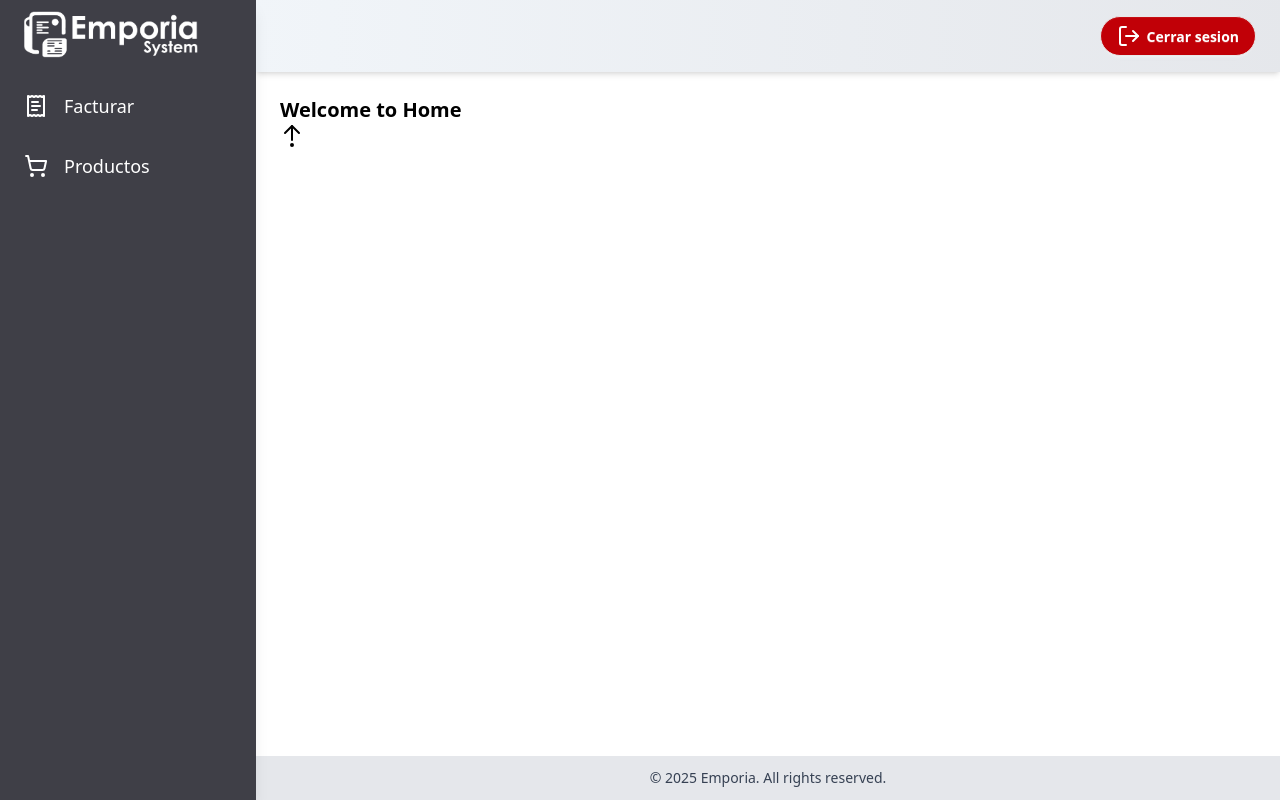
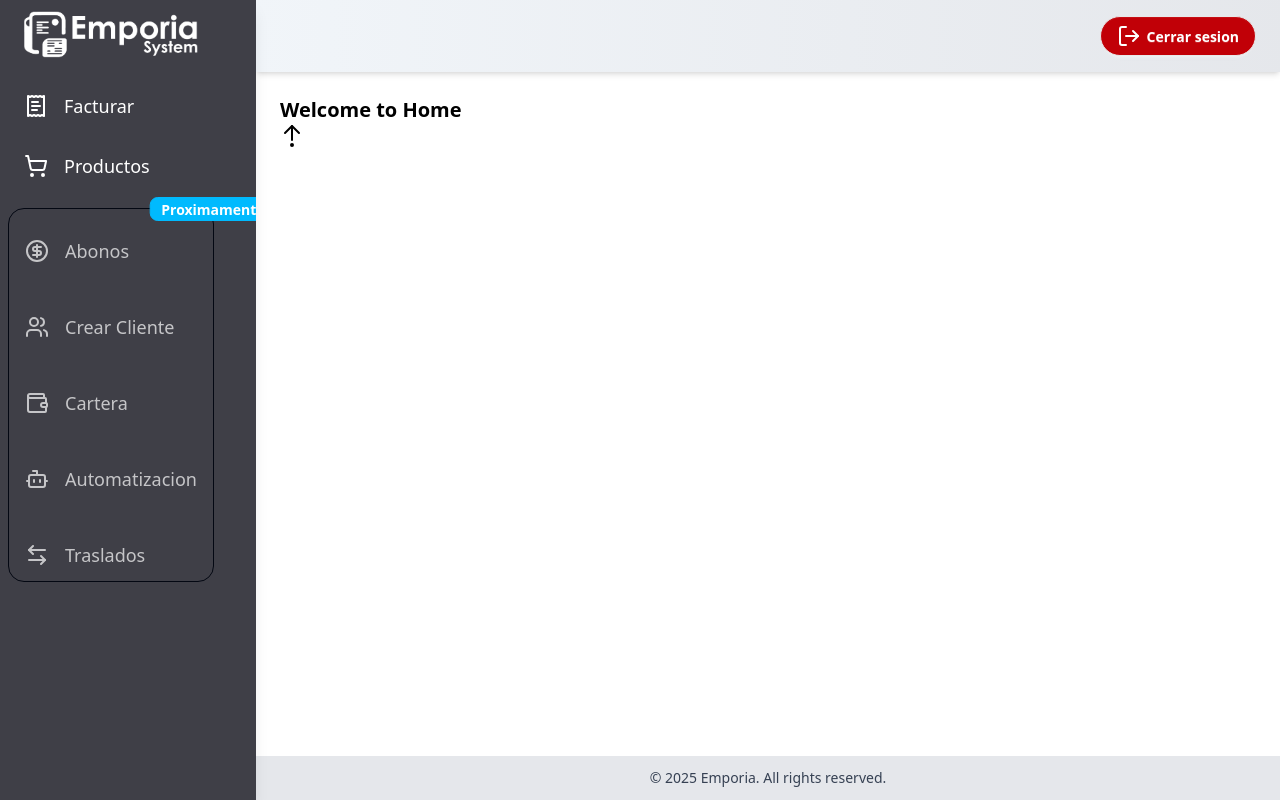
Before and after one commit to DaveB4r/emporia-demo, a React (Vite) app: page / in a window 1280 px wide. Built offline with nearby package versions, Linux system fonts and the light colour scheme; sample sign-in values are in the browser's storage.

Commit message:
coming soon

```diff
--- a/src/components/includes/Sidebar.tsx
+++ b/src/components/includes/Sidebar.tsx
@@ -1,4 +1,14 @@
-import { Menu, ReceiptText, ShoppingCart, X } from "lucide-react";
+import {
+  ArrowLeftRight,
+  Bot,
+  CircleDollarSign,
+  Menu,
+  ReceiptText,
+  ShoppingCart,
+  Users,
+  Wallet,
+  X,
+} from "lucide-react";
 import { useState } from "react";
 import { Link, useLocation } from "react-router-dom";
 
@@ -102,12 +112,116 @@ const Sidebar = () => {
               <span className="sr-only">Productos</span>
             </Link>
           </li>
-          <li
-            className={`rounded-xl hover:bg-zinc-800 hover:shadow-md transition-all duration-200 ease-in-out group ${
-              isSidebarOpen ? "justify-start" : "justify-center"
-            } ${location.pathname === "/inventario" && "bg-zinc-800"}`}
-          >
-          </li>
+          <div className="indicator flex flex-col gap-2 border border-gray-950 mt-4 rounded-2xl">
+            <span className="indicator-item badge badge-info text-white font-semibold">
+              Proximamente
+            </span>
+            <li
+              className={`w-full mt-4 indicator flex items-center px-4 py-3 text-lg gap-1 rounded-xl transition-all duration-200 ease-in-out group opacity-70  ${
+                isSidebarOpen ? "justify-start" : "justify-center"
+              }`}
+            >
+              <CircleDollarSign
+                size={isSidebarOpen ? 24 : 32}
+                className={`mr-0 ${
+                  isSidebarOpen ? "md:mr-3" : "md:mr-0"
+                } transition-all duration-200`}
+              />
+              <span
+                className={`transition-all duration-200 ${
+                  isSidebarOpen
+                    ? "opacity-100 w-auto"
+                    : "opacity-0 w-0 overflow-hidden"
+                } md:opacity-100 md:w-auto`}
+              >
+                Abonos
+              </span>
+            </li>
+            <li
+              className={`w-full mt-4 indicator flex items-center px-4 py-3 text-lg gap-1 rounded-xl transition-all duration-200 ease-in-out group opacity-70  ${
+                isSidebarOpen ? "justify-start" : "justify-center"
+              }`}
+            >
+              <Users
+                size={isSidebarOpen ? 24 : 32}
+                className={`mr-0 ${
+                  isSidebarOpen ? "md:mr-3" : "md:mr-0"
+                } transition-all duration-200`}
+              />
+              <span
+                className={`transition-all duration-200 ${
+                  isSidebarOpen
+                    ? "opacity-100 w-auto"
+                    : "opacity-0 w-0 overflow-hidden"
+                } md:opacity-100 md:w-auto`}
+              >
+                Crear Cliente
+              </span>
+            </li>
+            <li
+              className={`w-full mt-4 indicator flex items-center px-4 py-3 text-lg gap-1 rounded-xl transition-all duration-200 ease-in-out group opacity-70  ${
+                isSidebarOpen ? "justify-start" : "justify-center"
+              }`}
+            >
+              <Wallet
+                size={isSidebarOpen ? 24 : 32}
+                className={`mr-0 ${
+                  isSidebarOpen ? "md:mr-3" : "md:mr-0"
+                } transition-all duration-200`}
+              />
+              <span
+                className={`transition-all duration-200 ${
+                  isSidebarOpen
+                    ? "opacity-100 w-auto"
+                    : "opacity-0 w-0 overflow-hidden"
+                } md:opacity-100 md:w-auto`}
+              >
+                Cartera
+              </span>
+            </li>
+            <li
+              className={`w-full mt-4 indicator flex items-center px-4 py-3 text-lg gap-1 rounded-xl transition-all duration-200 ease-in-out group opacity-70  ${
+                isSidebarOpen ? "justify-start" : "justify-center"
+              }`}
+            >
+              <Bot
+                size={isSidebarOpen ? 24 : 32}
+                className={`mr-0 ${
+                  isSidebarOpen ? "md:mr-3" : "md:mr-0"
+                } transition-all duration-200`}
+              />
+              <span
+                className={`transition-all duration-200 ${
+                  isSidebarOpen
+                    ? "opacity-100 w-auto"
+                    : "opacity-0 w-0 overflow-hidden"
+                } md:opacity-100 md:w-auto`}
+              >
+                Automatizacion
+              </span>
+            </li>
+            <li
+              className={`w-full mt-4 indicator flex items-center px-4 py-3 text-lg gap-1 rounded-xl transition-all duration-200 ease-in-out group opacity-70  ${
+                isSidebarOpen ? "justify-start" : "justify-center"
+              }`}
+            >
+              <ArrowLeftRight
+                size={isSidebarOpen ? 24 : 32}
+                className={`mr-0 ${
+                  isSidebarOpen ? "md:mr-3" : "md:mr-0"
+                } transition-all duration-200`}
+              />
+              <span
+                className={`transition-all duration-200 ${
+                  isSidebarOpen
+                    ? "opacity-100 w-auto"
+                    : "opacity-0 w-0 overflow-hidden"
+                } md:opacity-100 md:w-auto`}
+              >
+                Traslados
+              </span>
+            </li>
+          </div>
         </ul>
       </nav>
     </aside>
```
